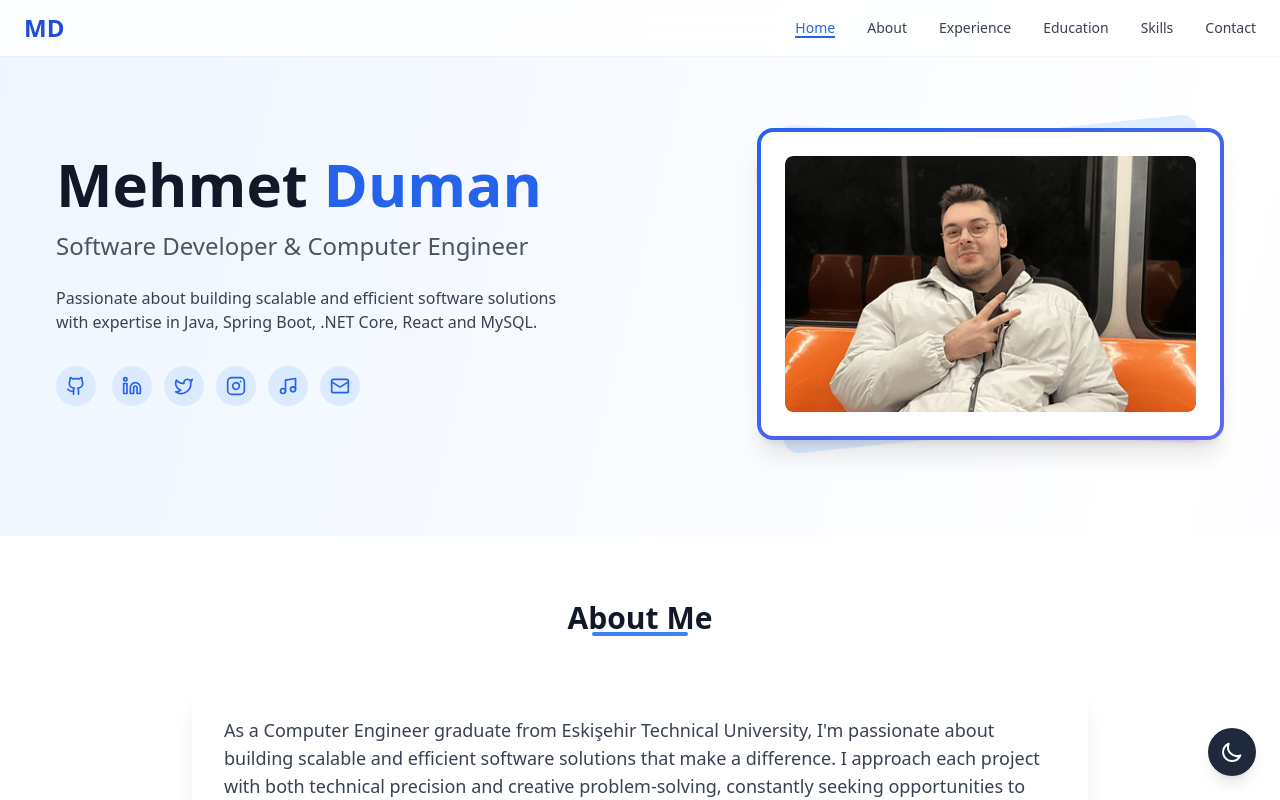
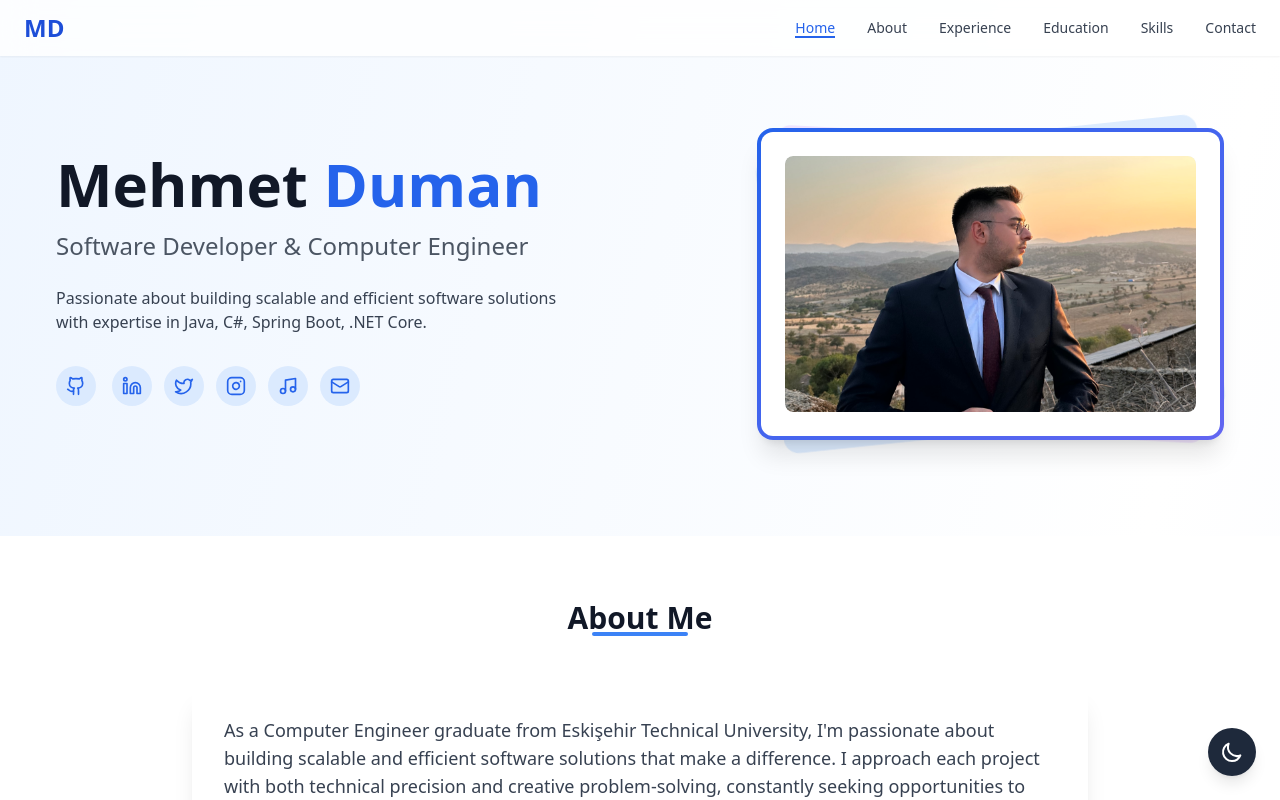
Before and after one commit to Hyscop/hyscop-website, a React (Create React App) app: page / in a window 1280 px wide. Shown: the top 800 px of the page. Built offline with nearby package versions, Linux system fonts and the light colour scheme.

Commit message:
Update profile photo and adjust positioning

```diff
--- a/src/App.js
+++ b/src/App.js
@@ -1,5 +1,5 @@
 import React, { useState, useEffect } from "react";
-import profilePhoto from "./images/IMG_7925.png";
+import profilePhoto from "./images/IMG_7668.JPEG";
 import {
   Code,
   Server,
@@ -364,8 +364,7 @@ const App = () => {
                   style={{ animationDelay: "0.7s" }}
                 >
                   Passionate about building scalable and efficient software
-                  solutions with expertise in Java, Spring Boot, .NET Core,
-                  React and MySQL.
+                  solutions with expertise in Java, C#, Spring Boot, .NET Core.
                 </p>
               </div>
               <div
@@ -445,7 +444,8 @@ const App = () => {
                       src={profilePhoto}
                       sizes="(max-width: 768px) 100vw, 50vw"
                       alt="Mehmet Duman - Software Engineer"
-                      className="rounded-lg hover:scale-105 transition-transform duration-500 object-cover object-top w-full h-full"
+                      className="rounded-lg hover:scale-105 transition-transform duration-500 object-cover  w-full h-full"
+                      style={{ objectPosition: "center 40%" }}
                     />
                   </div>
                 </div>
```
Also changed, not shown: src/images/IMG_7668.JPEG (added), 1 other file (tests, documents, lock files or other folders).
